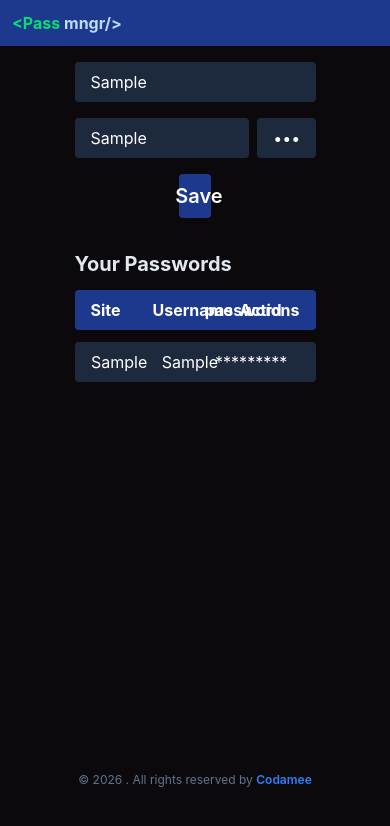
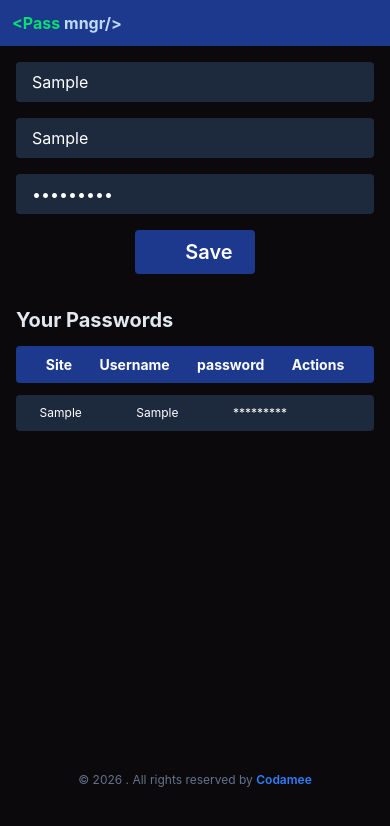
Before and after one commit to codamee/password-manager-react, a React (Vite) app: page / in a window 390 px wide. Both pictures are taken after typing "Sample", "Sample", "Sample123" into the empty fields and a click on the button "Save". Shown: the top 826 px of the page. Built offline with nearby package versions, Linux system fonts and the light colour scheme; some icons are missing.

Commit message:
feat:add the responsiveness

```diff
--- a/src/components/Manager.jsx
+++ b/src/components/Manager.jsx
@@ -37,7 +37,7 @@ const Manager = () => {
   }
 
   return (
-    <div className='text-white min-h-[85%] w-[70%] mx-auto flex flex-col items-center'>
+    <div className='text-white min-h-[85%] md:w-[70%] md:mx-auto flex flex-col items-center'>
       <form className='w-full flex flex-col p-4 gap-4' onSubmit={handleSubmit(onSubmit)}>
         <div className="flex flex-col gap-1">
           <input
@@ -54,7 +54,7 @@ const Manager = () => {
           {errors.url && <span className='text-red-500 text-xs px-1'>{errors.url.message}</span>}
         </div>
 
-        <div className='flex justify-between items-start gap-2'>
+        <div className='flex md:flex-row flex-col  justify-between items-start gap-4 '>
           <div className="flex flex-col gap-1 w-full">
             <input
               type='text'
@@ -70,7 +70,7 @@ const Manager = () => {
             {errors.username && <span className='text-red-500 text-xs px-1'>{errors.username.message}</span>}
           </div>
 
-          <div className='w-1/3 flex flex-col gap-1 relative'>
+          <div className='md:w-1/3 w-full flex flex-col gap-1 relative'>
             <div className="relative">
               <input
                 type={showPassword ? 'text' : 'password'}
@@ -95,7 +95,7 @@ const Manager = () => {
           </div>
         </div>
 
-        <button type='submit' className='w-1/10 mx-auto flex items-center justify-center gap-2 px-4 py-2 cursor-pointer bg-blue-900 hover:bg-blue-800 text-xl font-semibold border-0 rounded-sm'>
+        <button type='submit' className='md:w-1/10 w-1/3 mx-auto flex items-center justify-center gap-2 px-4 py-2 cursor-pointer bg-blue-900 hover:bg-blue-800 text-xl font-semibold border-0 rounded-sm'>
           <lord-icon
             style={{ "width": "20px", "height": "20px", "cursor": "pointer","display":"block" }}
             src="https://cdn.lordicon.com/jgnvfzqg.json"
@@ -109,16 +109,16 @@ const Manager = () => {
         <p className='font-bold text-xl text-slate-200'>Your Passwords</p>
         <div className='flex flex-col gap-3 overflow-auto h-80'>
           {passwords.length === 0 ? <div className='text-center font-semibold m-4'>No passwords to show🤷‍♀️</div> :
-            <div className="head flex justify-around px-4 py-2 bg-blue-900 rounded-sm font-bold">
-              <p className='w-1/3'>Site</p>
-              <p className='w-1/4 '>Username</p>
-              <p className='w-1/6'>password</p>
+            <div className="head flex justify-around px-4 py-2 bg-blue-900 rounded-sm font-bold text-[14px] md:text-base">
+              <p className='md:w-1/3 '>Site</p>
+              <p className='md:w-1/5 '>Username</p>
+              <p className='md:w-1/6'>password</p>
               <p>Actions</p>
             </div>
           }
           {passwords.map((item, index) => {
-            return <div key={index} className="one flex justify-around items-center px-4 py-2 bg-slate-800 rounded-sm">
-              <div className='w-1/3 flex gap-2 items-center '>
+            return <div key={index} className="one flex justify-around items-center px-4 py-2 bg-slate-800 rounded-sm text-[12px] md:text-base">
+              <div className='md:w-1/3 w-1/4 flex gap-2 items-center '>
                 <p>{item.url}</p>
                 <div onClick={() => handleCopy(item.url)}>
                   <lord-icon
```
